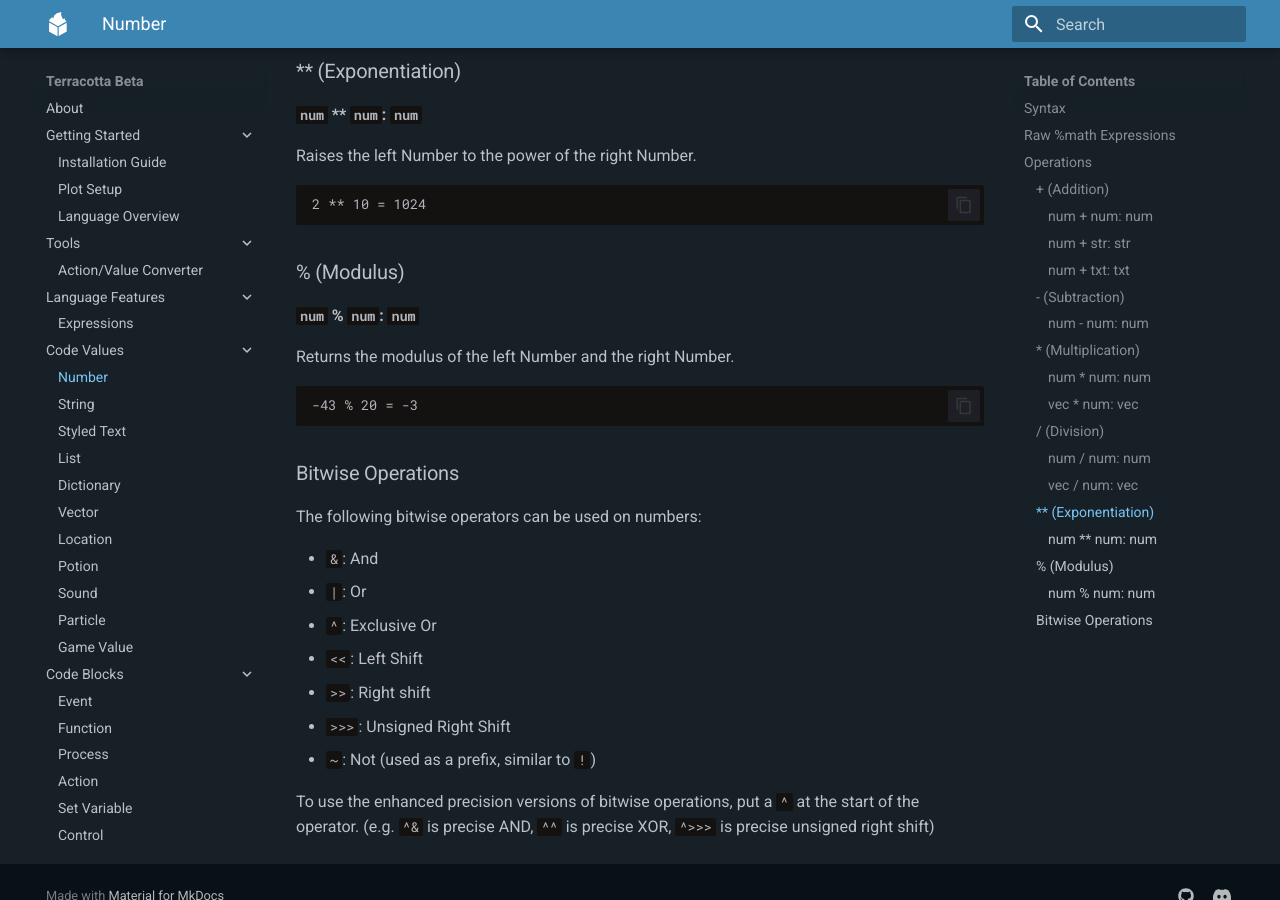
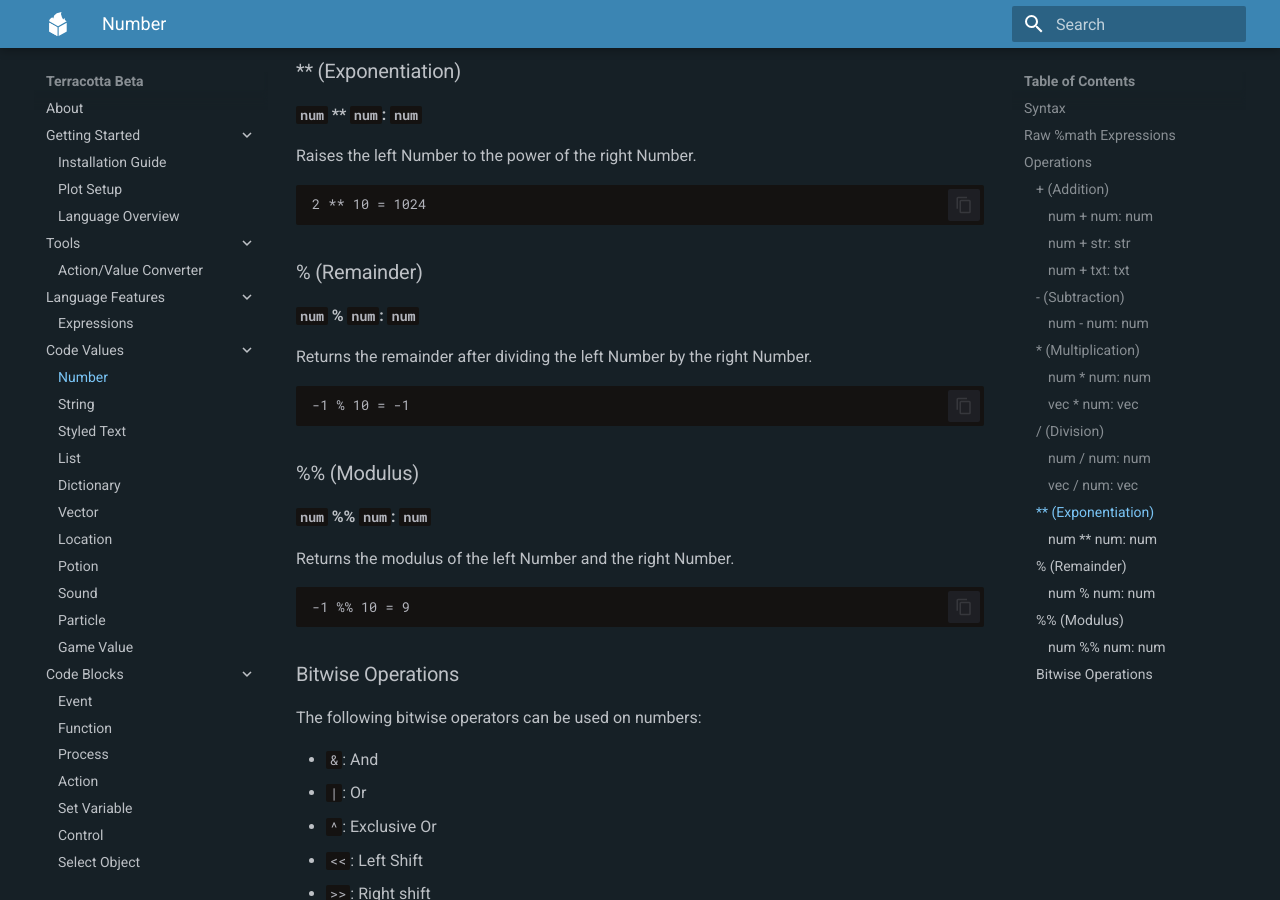
Before and after one commit to Owlfroggy/terracotta-beta-docs, an MkDocs documentation site: the page built from docs/code_values/number.md, in a window 1280 px wide and 900 px high, scrolled down 2501 px. Built offline with MkDocs 1.6.1 and Material for MkDocs 9.7.7, drawn with Linux system fonts in a browser that asks for light colours.

````diff
--- a/docs/code_values/number.md
+++ b/docs/code_values/number.md
@@ -96,12 +96,20 @@ Raises the left Number to the power of the right Number.
 2 ** 10 = 1024
 ```
 
-### % (Modulus)
+### % (Remainder)
 
 #### `num` % `num`: `num`
+Returns the remainder after dividing the left Number by the right Number.
+```tc
+-1 % 10 = -1
+```
+
+### %% (Modulus)
+
+#### `num` %% `num`: `num`
 Returns the modulus of the left Number and the right Number.
 ```tc
--43 % 20 = -3
+-1 %% 10 = 9
 ```
 
 ### Bitwise Operations
````
Also changed, not shown: docs/language_features/expressions.md (+5 -3 lines).
